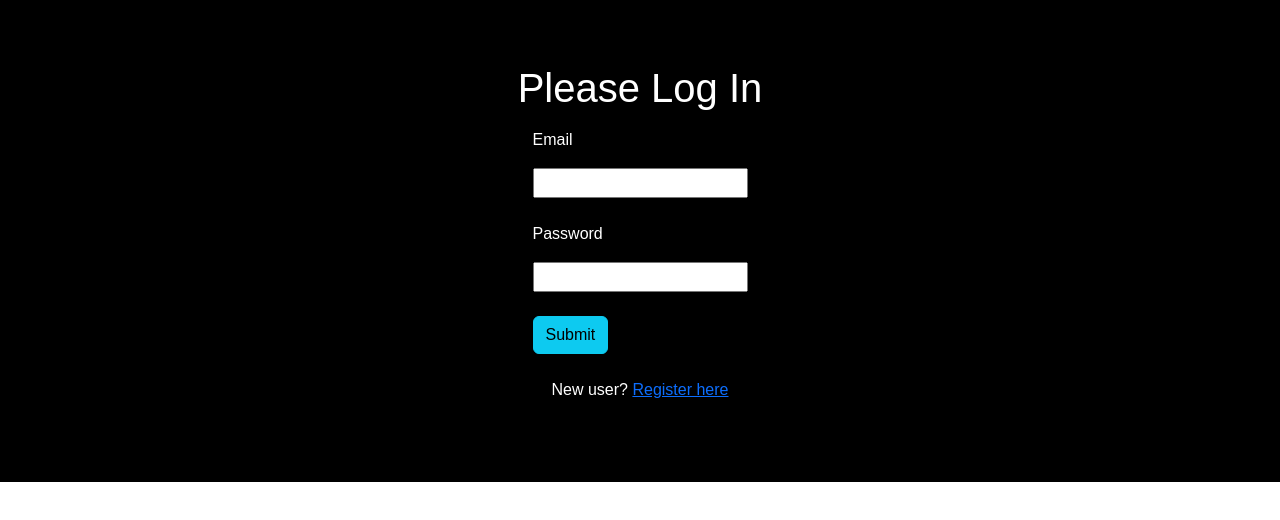
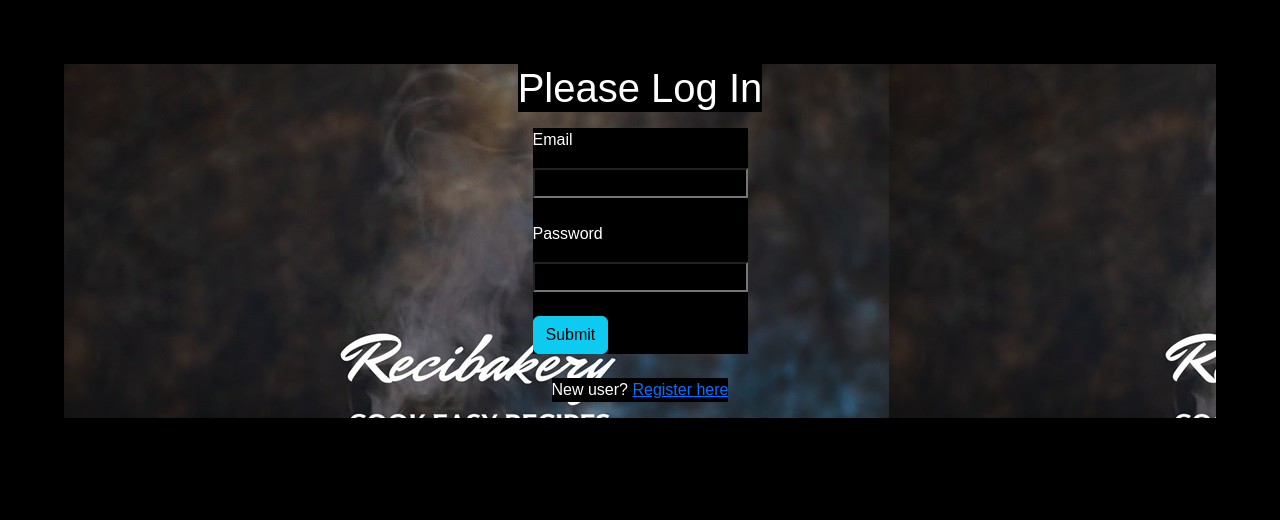
Before and after one commit to AmaanKang/Recipe_Sharing_Frontend, a React (Create React App) app: page /login in a window 1280 px wide. Shown: the top 520 px of the page. Built offline with nearby package versions, Linux system fonts and the light colour scheme; no server answers.

Commit message:
UI on Register page

```diff
--- a/src/App.css
+++ b/src/App.css
@@ -2,6 +2,7 @@
 *{
   box-sizing: border-box;
   font-family: 'Quicksand',Arial, Helvetica, sans-serif;
+  background-color: black;
 }
 body{
   padding:0;
--- a/src/App.js
+++ b/src/App.js
@@ -41,9 +41,9 @@ function App() {
     }
   }
 
-  useEffect(() => {
+  /**useEffect(() => {
     getRecipes();
-  },[]);
+  }, []);*/
 
   if(!token) {
     return(
@@ -59,7 +59,9 @@ function App() {
     return (
       <div className="App">
         <Header userName={username}/>
-
+        {
+          getRecipes()
+        }
         <Routes>
           <Route path="/" element={<Home recipes={recipes} getRecipeData={getRecipeData} recipe={recipe} reviews={reviews} setReviews={setReviews}/>}>Home</Route>
           <Route path="/add-new-recipe" element={<AddNewRecipe/>}>Add New recipe</Route>
--- a/src/components/login/Login.css
+++ b/src/components/login/Login.css
@@ -3,4 +3,6 @@
     flex-direction: column;
     align-items: center;
     margin:5%;
+    background-image: url("../Simple Cooking.jpg");
+
 }
--- a/src/index.css
+++ b/src/index.css
@@ -1,3 +1,10 @@
 *{
+    box-sizing: border-box;
+    font-family: 'Quicksand',Arial, Helvetica, sans-serif;
     background-color: black;
-}
+  }
+  body{
+    padding:0;
+    margin:0% 5% 0% 5%;
+    height:100%;
+  }
```
Also changed, not shown: src/components/Simple Cooking.jpg (added).
